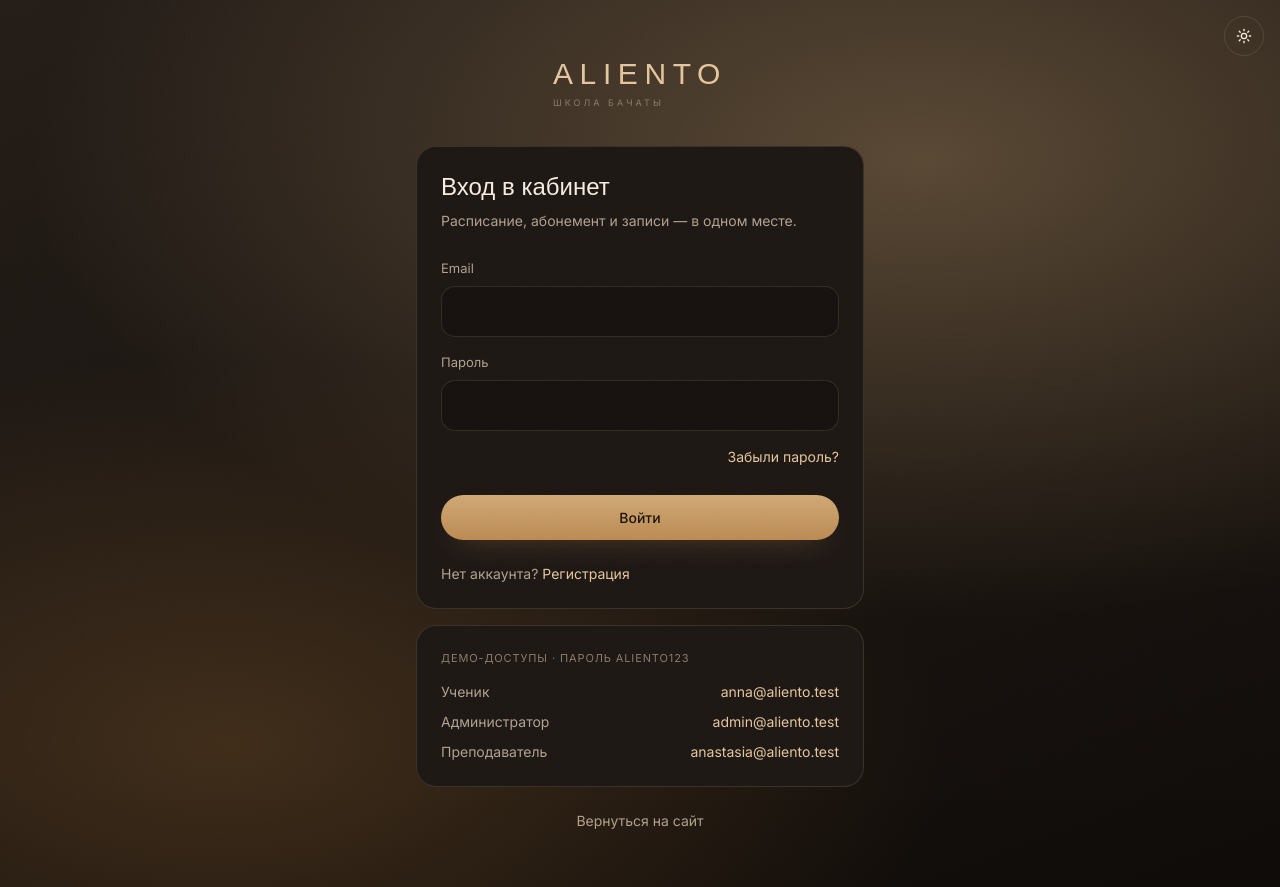
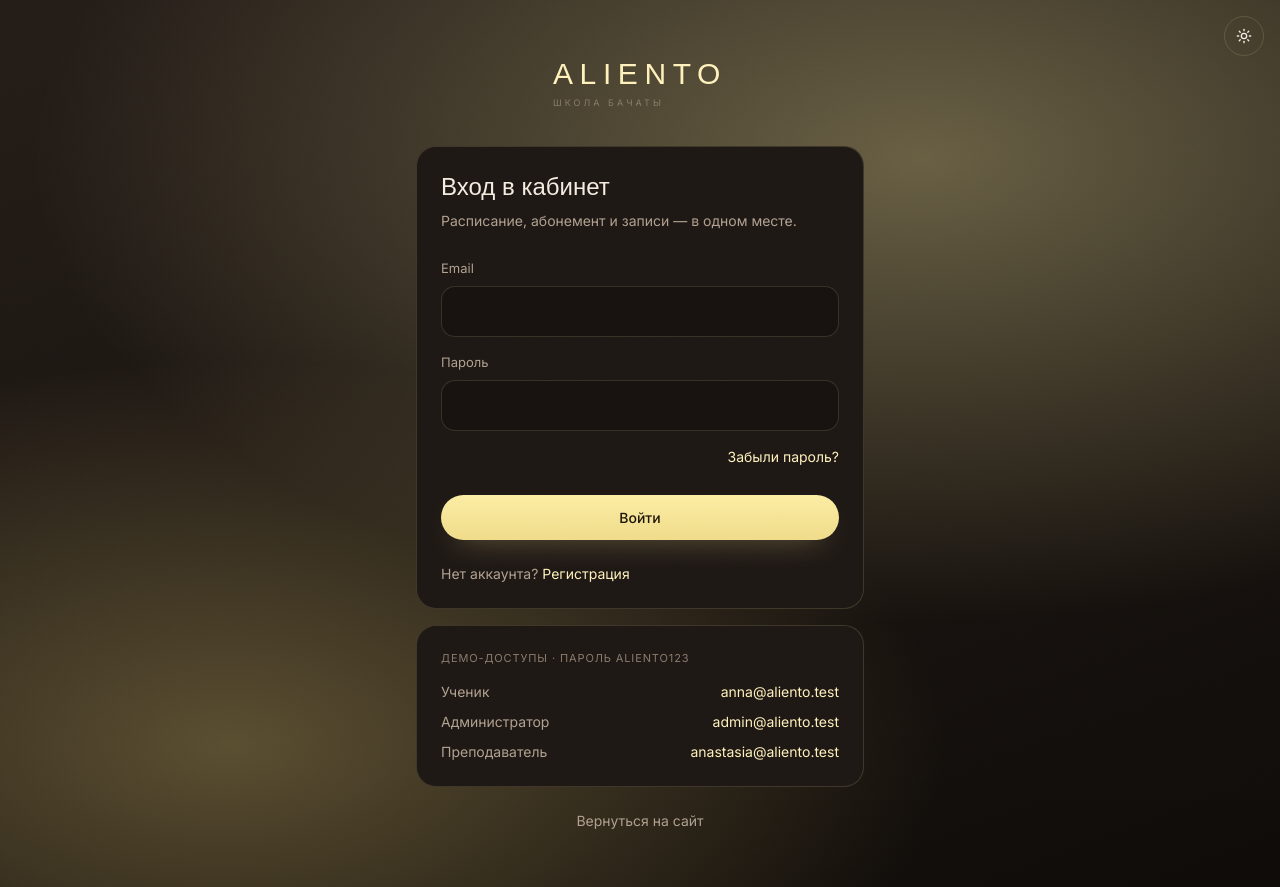
Before and after one commit to NikitaErmilovv/Aliento, a Next.js app: page /login in a window 1280 px wide. Built offline with nearby package versions, Linux system fonts and the light colour scheme; no server answers; a web font is replaced by a local one.

Commit message:
style: accent color — D2 detailing cream (#fbeda3)

```diff
--- a/src/app/globals.css
+++ b/src/app/globals.css
@@ -10,23 +10,24 @@
   --muted-dim: #8a7b6c;
   --body-soft: rgba(244, 236, 224, 0.86);
   --label-muted: rgba(244, 236, 224, 0.44);
-  --border: rgba(224, 196, 155, 0.14);
-  --border-strong: rgba(224, 196, 155, 0.26);
-  --panel-from: rgba(255, 240, 220, 0.07);
-  --panel-to: rgba(255, 240, 220, 0.03);
-  --panel-border: rgba(224, 196, 155, 0.16);
-  --panel-hover-from: rgba(255, 240, 220, 0.11);
-  --panel-hover-to: rgba(255, 240, 220, 0.05);
-  --glass-bg: rgba(255, 240, 220, 0.07);
-  --glass-border: rgba(224, 196, 155, 0.2);
-  --list-line: rgba(224, 196, 155, 0.12);
+  --border: rgba(251, 237, 163, 0.14);
+  --border-strong: rgba(251, 237, 163, 0.26);
+  --panel-from: rgba(251, 237, 163, 0.07);
+  --panel-to: rgba(251, 237, 163, 0.03);
+  --panel-border: rgba(251, 237, 163, 0.16);
+  --panel-hover-from: rgba(251, 237, 163, 0.11);
+  --panel-hover-to: rgba(251, 237, 163, 0.05);
+  --glass-bg: rgba(251, 237, 163, 0.07);
+  --glass-border: rgba(251, 237, 163, 0.2);
+  --list-line: rgba(251, 237, 163, 0.12);
 
-  --accent-200: #f6e7ce;
-  --accent-300: #e3c69c;
-  --accent-400: #cfa876;
-  --accent-500: #bb8a52;
-  --accent-600: #9a6c39;
-  --accent-700: #6f4c27;
+  /* D2 detailing accent: #fbeda3 */
+  --accent-200: #fff8e8;
+  --accent-300: #fff1bc;
+  --accent-400: #fbeda3;
+  --accent-500: #f0dc8a;
+  --accent-600: #d4c27a;
+  --accent-700: #a89458;
 
   --success: #7fbf72;
   --danger: #d98080;
@@ -57,12 +58,12 @@ html.light {
   --glass-border: rgba(112, 78, 40, 0.16);
   --list-line: rgba(112, 78, 40, 0.1);
 
-  --accent-200: #5c3d18;
-  --accent-300: #8a5c24;
-  --accent-400: #a97434;
-  --accent-500: #c2934f;
-  --accent-600: #d8b487;
-  --accent-700: #efdcc2;
+  --accent-200: #3d3818;
+  --accent-300: #5c5528;
+  --accent-400: #7a7040;
+  --accent-500: #9a8f50;
+  --accent-600: #c4b066;
+  --accent-700: #fbeda3;
 
   --success: #3f8a46;
   --danger: #b8474b;
--- a/src/app/opengraph-image.tsx
+++ b/src/app/opengraph-image.tsx
@@ -35,7 +35,7 @@ export default async function OpengraphImage() {
             height: 620,
             borderRadius: "50%",
             background:
-              "radial-gradient(circle, rgba(167,148,251,0.75) 0%, rgba(108,83,221,0.35) 45%, rgba(108,83,221,0) 72%)",
+              "radial-gradient(circle, rgba(251,237,163,0.65) 0%, rgba(212,194,122,0.3) 45%, rgba(212,194,122,0) 72%)",
             display: "flex",
           }}
         />
@@ -48,7 +48,7 @@ export default async function OpengraphImage() {
             height: 560,
             borderRadius: "50%",
             background:
-              "radial-gradient(circle, rgba(199,188,255,0.4) 0%, rgba(78,58,168,0.15) 55%, rgba(78,58,168,0) 80%)",
+              "radial-gradient(circle, rgba(255,241,188,0.35) 0%, rgba(168,148,88,0.14) 55%, rgba(168,148,88,0) 80%)",
             display: "flex",
           }}
         />
@@ -78,7 +78,7 @@ export default async function OpengraphImage() {
             display: "flex",
             marginTop: 20,
             fontSize: 32,
-            color: "#c7bcff",
+            color: "#fbeda3",
             textAlign: "center",
             maxWidth: 880,
           }}
--- a/src/components/BackgroundGlow.tsx
+++ b/src/components/BackgroundGlow.tsx
@@ -1,8 +1,7 @@
 import { cn } from "@/lib/cn";
 
 /**
- * Decorative ambient background: soft purple star-glow blobs echoing the
- * Aliento logo glow, plus faint orbiting line-art. Purely presentational.
+ * Decorative ambient background: soft warm glow (D2-style accent), plus faint line-art.
  */
 export function BackgroundGlow({
   className,
@@ -25,7 +24,7 @@ export function BackgroundGlow({
         )}
         style={{
           background:
-            "radial-gradient(circle, rgba(167,148,251,0.55) 0%, rgba(108,83,221,0.28) 45%, rgba(108,83,221,0) 75%)",
+            "radial-gradient(circle, rgba(251,237,163,0.42) 0%, rgba(212,194,122,0.22) 45%, rgba(212,194,122,0) 75%)",
         }}
       />
       <div
@@ -37,7 +36,7 @@ export function BackgroundGlow({
         )}
         style={{
           background:
-            "radial-gradient(circle, rgba(199,188,255,0.45) 0%, rgba(78,58,168,0.2) 55%, rgba(78,58,168,0) 80%)",
+            "radial-gradient(circle, rgba(255,241,188,0.32) 0%, rgba(168,148,88,0.16) 55%, rgba(168,148,88,0) 80%)",
         }}
       />
 
--- a/src/components/Eyebrow.tsx
+++ b/src/components/Eyebrow.tsx
@@ -14,7 +14,7 @@ export function Eyebrow({
         className
       )}
     >
-      <span className="h-1.5 w-1.5 rounded-full bg-accent-400 shadow-[0_0_10px_2px_rgba(167,148,251,0.8)]" />
+      <span className="h-1.5 w-1.5 rounded-full bg-accent-400 shadow-[0_0_10px_2px_rgba(251,237,163,0.75)]" />
       {children}
     </span>
   );
--- a/src/components/TelegramButton.tsx
+++ b/src/components/TelegramButton.tsx
@@ -33,7 +33,7 @@ export function TelegramButton({
         "group inline-flex items-center justify-center gap-2 rounded-full font-medium transition-all duration-300 text-center max-sm:whitespace-normal sm:whitespace-nowrap",
         size === "lg" ? "px-5 py-3.5 text-sm sm:px-7 sm:py-4 sm:text-base" : "px-5 py-3 text-sm",
         variant === "primary" &&
-          "bg-foreground text-background hover:bg-accent-300 hover:-translate-y-0.5 shadow-[0_0_0_0_rgba(138,114,245,0)] hover:shadow-[0_8px_30px_-8px_rgba(138,114,245,0.6)]",
+          "bg-foreground text-background hover:bg-accent-300 hover:-translate-y-0.5 shadow-[0_0_0_0_rgba(251,237,163,0)] hover:shadow-[0_8px_30px_-8px_rgba(251,237,163,0.45)]",
         variant === "secondary" &&
           "glass-card text-foreground hover:border-accent-400/50 hover:-translate-y-0.5",
         variant === "ghost" &&
--- a/src/lib/party-events.ts
+++ b/src/lib/party-events.ts
@@ -193,8 +193,8 @@ export function partyCoverImage(number: number) {
 export function getPartyTheme(number: number): PartyTheme {
   return (
     PARTY_CATALOG.find((item) => item.number === number)?.theme ?? {
-      gradient: "linear-gradient(145deg, #1e1815 0%, #6f4c27 100%)",
-      glow: "#cfa876",
+      gradient: "linear-gradient(145deg, #1e1815 0%, #a89458 100%)",
+      glow: "#fbeda3",
     }
   );
 }
```
